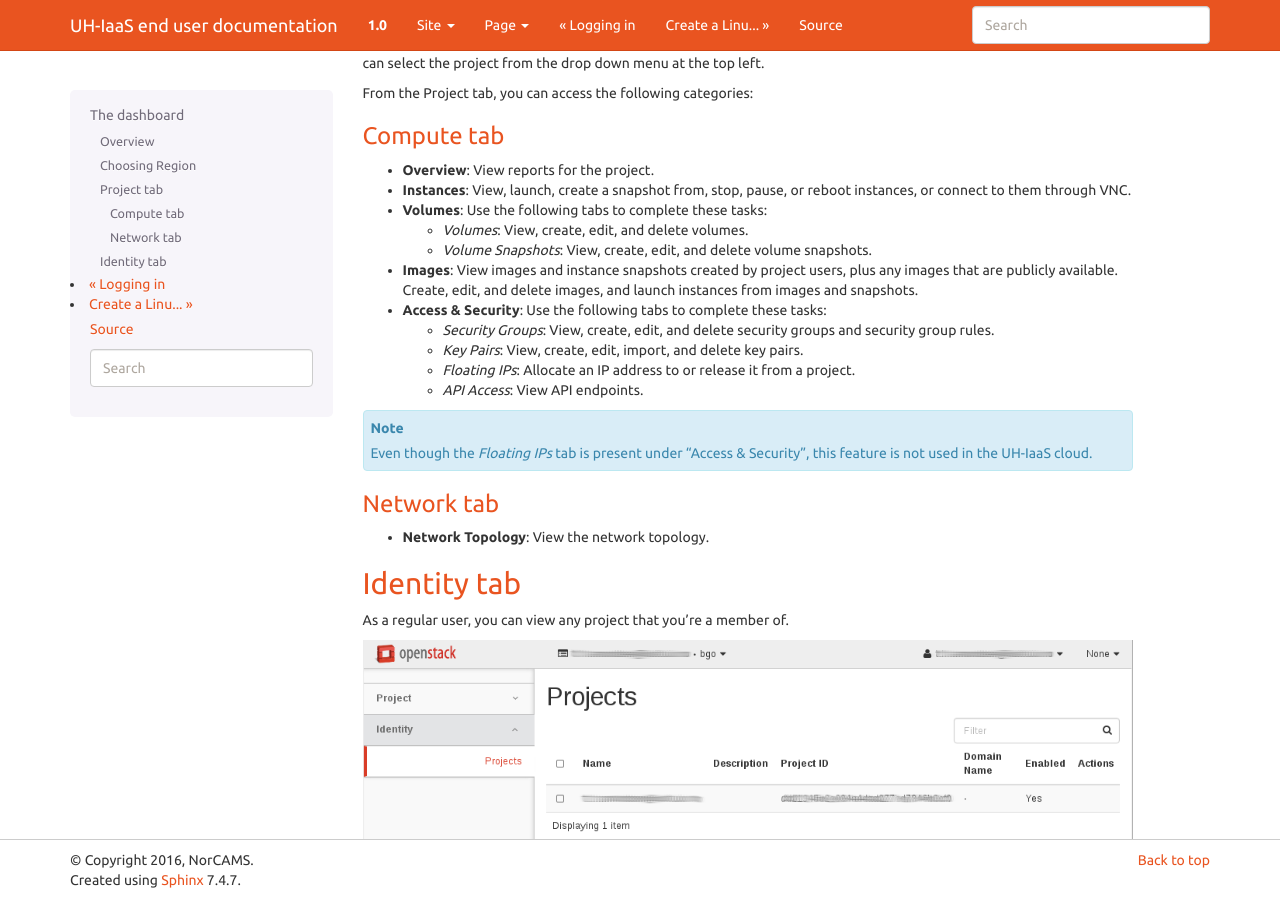
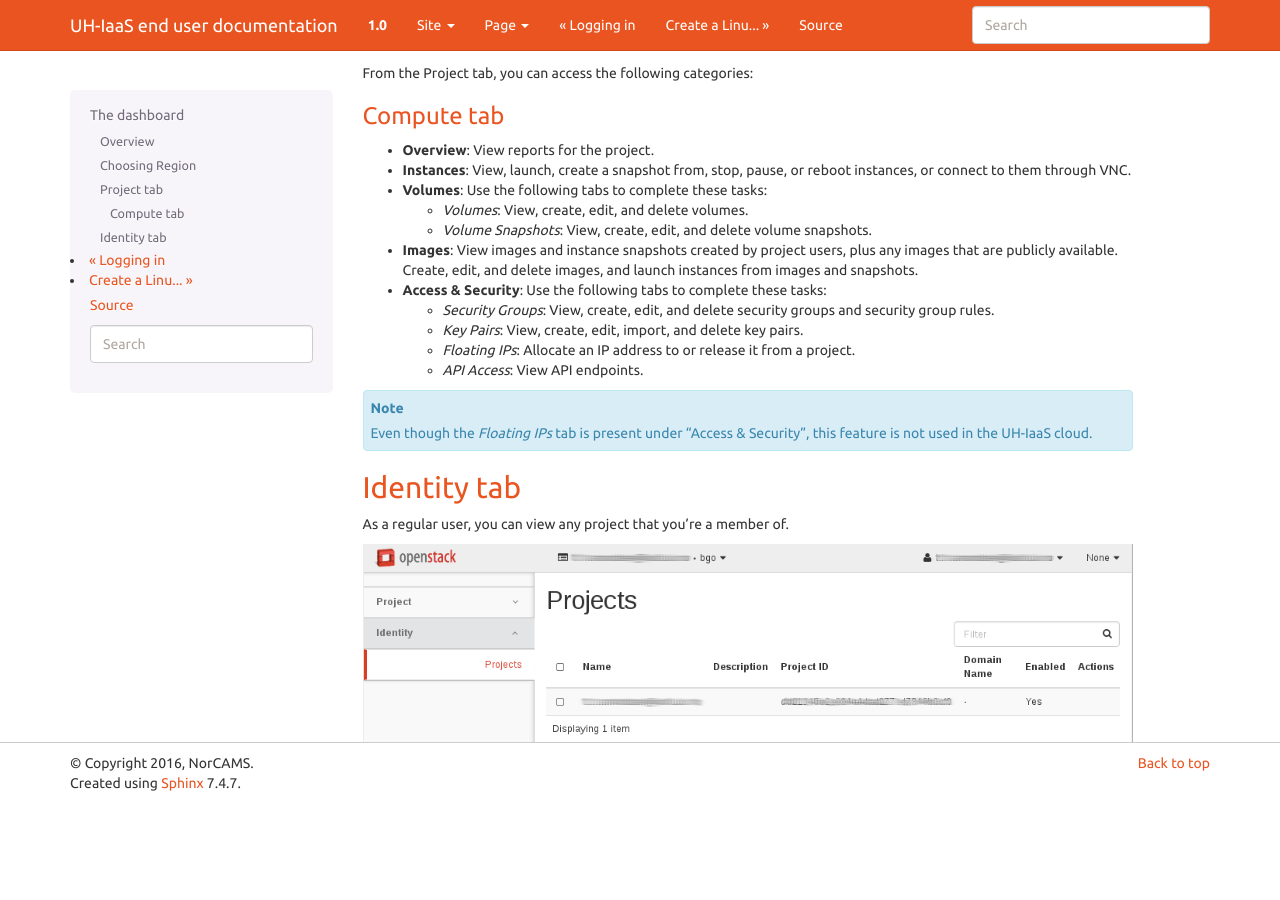
Before and after one commit to norcams/docs-enduser, a Sphinx documentation site: the page built from docs/dashboard.rst, in a window 1280 px wide and 900 px high, scrolled down 1589 px. Built offline with Sphinx 7.4.7, drawn with Linux system fonts in a browser that asks for light colours; after the commit the page ends 2392 px from its top, so only the background shows below that.

Commit message:
The whole network tab is now removed from the dashboard

```diff
--- a/docs/dashboard.rst
+++ b/docs/dashboard.rst
@@ -85,11 +85,6 @@ Compute tab
    Even though the *Floating IPs* tab is present under "Access &
    Security", this feature is not used in the UH-IaaS cloud.
 
-Network tab
-~~~~~~~~~~~
-
-* **Network Topology**: View the network topology.
-
 Identity tab
 ------------
 
```
